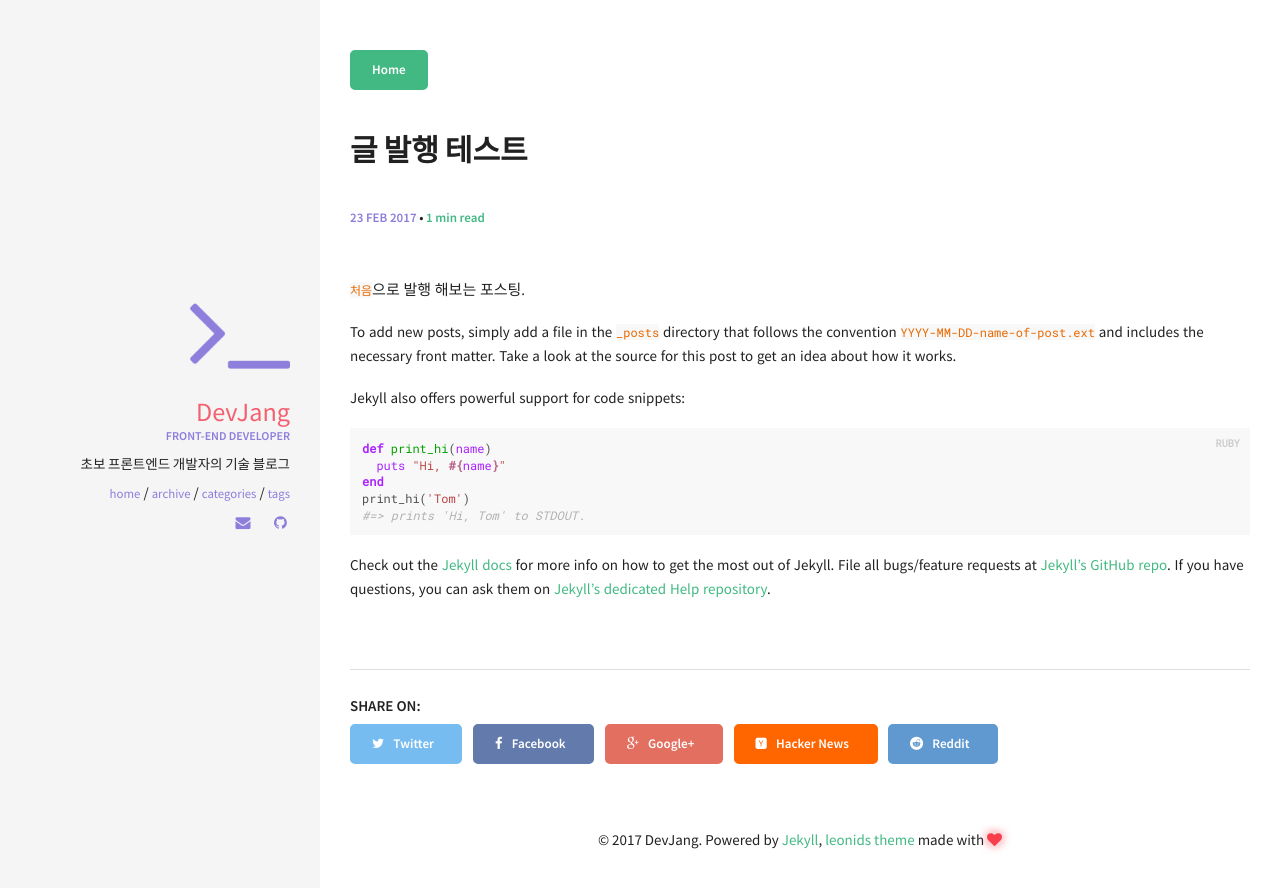
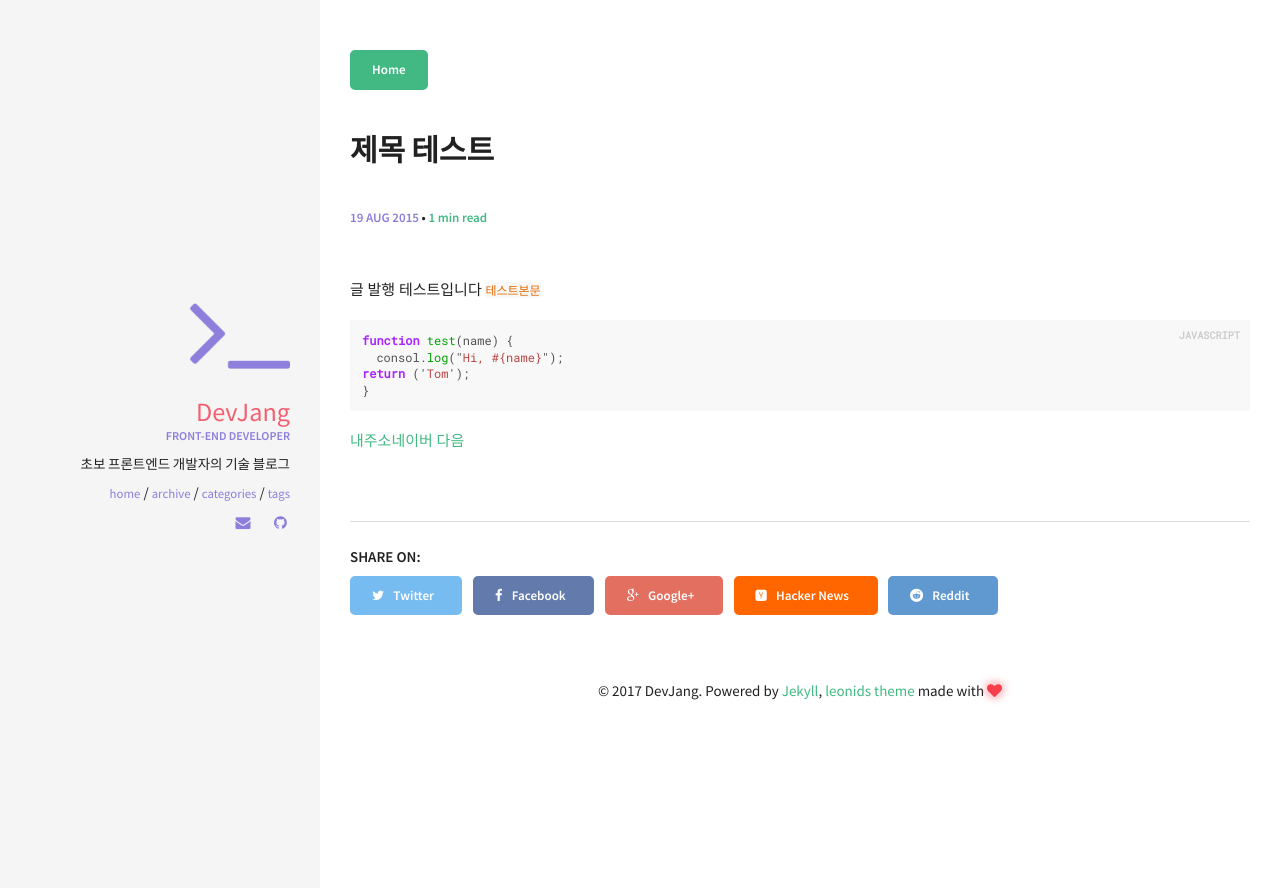
Before and after one commit to pocojang/pocojang.github.io, a Jekyll site: the page built from _posts/2015-08-18-welcome-to-jekyll.md, in a window 1280 px wide. Shown: the top 888 px of the page. Built offline with Jekyll 4.4.1, drawn with Linux system fonts in a browser that asks for light colours.

Commit message:
글발행테스트

```diff
--- a/_posts/2015-08-18-welcome-to-jekyll.md
+++ b/_posts/2015-08-18-welcome-to-jekyll.md
@@ -1,28 +1,22 @@
 ---
 layout: post
-title:  "글 발행 테스트"
-date:   2017-02-23 12:48:00
+title:  "제목 테스트"
+date:   2015-08-18 15:07:19
 categories: [tutorial]
 comments: true
 ---
-`처음`으로 발행 해보는 포스팅.
+글 발행 테스트입니다
+`테스트본문`
 
-To add new posts, simply add a file in the `_posts` directory that follows the convention `YYYY-MM-DD-name-of-post.ext` and includes the necessary front matter. Take a look at the source for this post to get an idea about how it works.
-
-<!--more-->
-
-Jekyll also offers powerful support for code snippets:
-
-{% highlight ruby %}
-def print_hi(name)
-  puts "Hi, #{name}"
-end
-print_hi('Tom')
-#=> prints 'Hi, Tom' to STDOUT.
+{% highlight javascript %}
+function test(name) {
+  consol.log("Hi, #{name}");
+return ('Tom');
+}
 {% endhighlight %}
 
-Check out the [Jekyll docs][jekyll] for more info on how to get the most out of Jekyll. File all bugs/feature requests at [Jekyll’s GitHub repo][jekyll-gh]. If you have questions, you can ask them on [Jekyll’s dedicated Help repository][jekyll-help].
+[내주소][링크는 이렇게 하나봄][네이버][네이버] [다음][다음]
 
-[jekyll]:      http://jekyllrb.com
-[jekyll-gh]:   https://github.com/jekyll/jekyll
-[jekyll-help]: https://github.com/jekyll/jekyll-help
+[링크는 이렇게 하나봄]:      http://www.devjang.com
+[네이버]:   http://www.naver.com
+[다음]: http://www.daum.net
```
